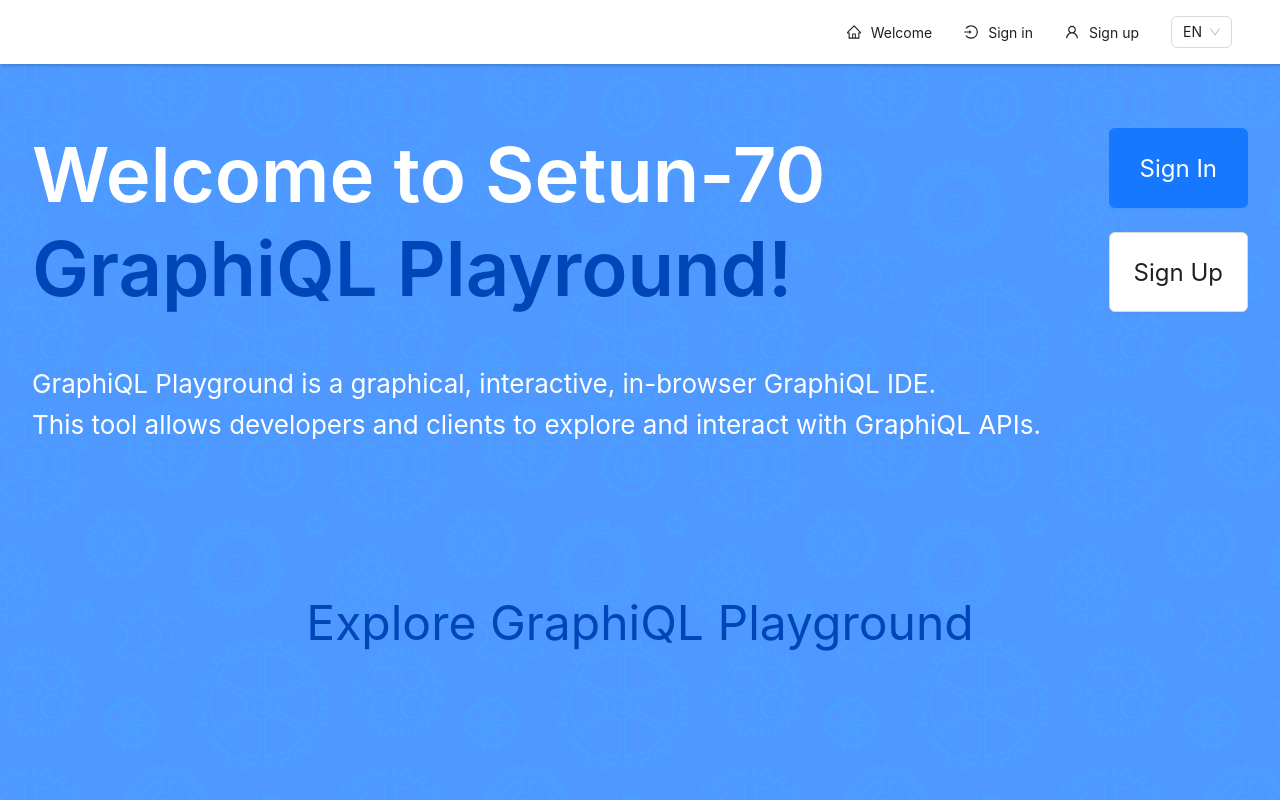
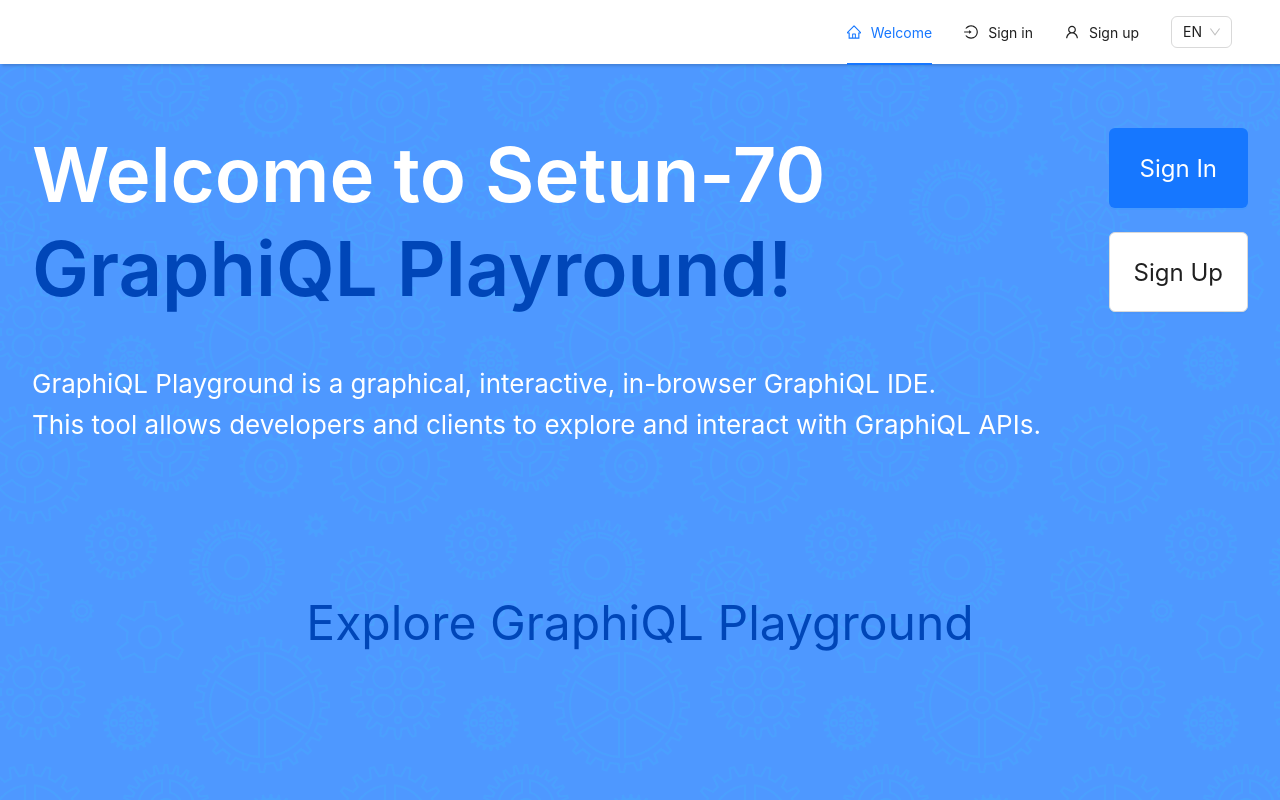
Before and after one commit to antasth/graphiql-app, a React (Vite) app: page / in a window 1280 px wide. Shown: the top 800 px of the page. Built offline with nearby package versions, Linux system fonts and the light colour scheme; no server answers.

Commit message:
fix: fix selected menu keys

```diff
--- a/src/components/Header/Header.tsx
+++ b/src/components/Header/Header.tsx
@@ -1,19 +1,22 @@
+import { useState } from 'react';
+
+import { CodeOutlined, HomeOutlined, LoginOutlined, UserOutlined } from '@ant-design/icons';
+import { Affix, Menu, type MenuProps } from 'antd';
+import { Header as AntdHeader } from 'antd/es/layout/layout';
+import { useLocation, useNavigate } from 'react-router-dom';
+
 import { useTranslate } from '@/context/TranslateContext';
 import { auth } from '@/firebase';
 import { useAuth } from '@/hooks/useAuth';
 import { useFirebase } from '@/hooks/useFirebase';
-import { CodeOutlined, HomeOutlined, LoginOutlined, UserOutlined } from '@ant-design/icons';
-import type { MenuProps } from 'antd';
-import { Affix, Menu } from 'antd';
-import { Header as AntdHeader } from 'antd/es/layout/layout';
-import { useState } from 'react';
-import { useNavigate } from 'react-router-dom';
+import { LanguageSwitcher } from './LanguageSwitcher';
+
 import styles from './Header.module.scss';
-import { LanguageSwitcher } from './LanguageSwitcher';
 
 export const Header = () => {
   const [isAffixed, setIsAffixed] = useState(false);
   const navigate = useNavigate();
+  const location = useLocation();
   const { t } = useTranslate();
   const { isAuth } = useAuth();
   const { signOutFromUserAccount } = useFirebase(auth);
@@ -30,12 +33,12 @@ export const Header = () => {
     menuItems.push(
       {
         label: t('Application.Main', 'Main'),
-        key: 'main',
+        key: '/main',
         icon: <CodeOutlined />,
       },
       {
         label: t('Application.SignOut', 'Sign out'),
-        key: 'signout',
+        key: '/signout',
         icon: <LoginOutlined />,
       }
     );
@@ -43,12 +46,12 @@ export const Header = () => {
     menuItems.push(
       {
         label: t('Application.SignIn', 'Sign in'),
-        key: 'signin',
+        key: '/signin',
         icon: <LoginOutlined />,
       },
       {
         label: t('Application.SignUp', 'Sign up'),
-        key: 'signup',
+        key: '/signup',
         icon: <UserOutlined />,
       }
     );
@@ -59,7 +62,7 @@ export const Header = () => {
   };
 
   const onClick: MenuProps['onClick'] = (e) => {
-    e.key === 'signout' ? handleLogOut() : navigate(e.key);
+    e.key === '/signout' ? handleLogOut() : navigate(e.key);
   };
 
   const handleAffixChange = (affixed?: boolean) => {
@@ -74,7 +77,13 @@ export const Header = () => {
         <div></div>
       </Affix>
       <AntdHeader className={`${styles.header} ${isAffixed ? styles.affixed : ''}`}>
-        <Menu onClick={onClick} mode="horizontal" items={menuItems} className={styles.menu} />
+        <Menu
+          onClick={onClick}
+          mode="horizontal"
+          items={menuItems}
+          selectedKeys={[location.pathname]}
+          className={styles.menu}
+        />
         <LanguageSwitcher />
       </AntdHeader>
     </>
```
